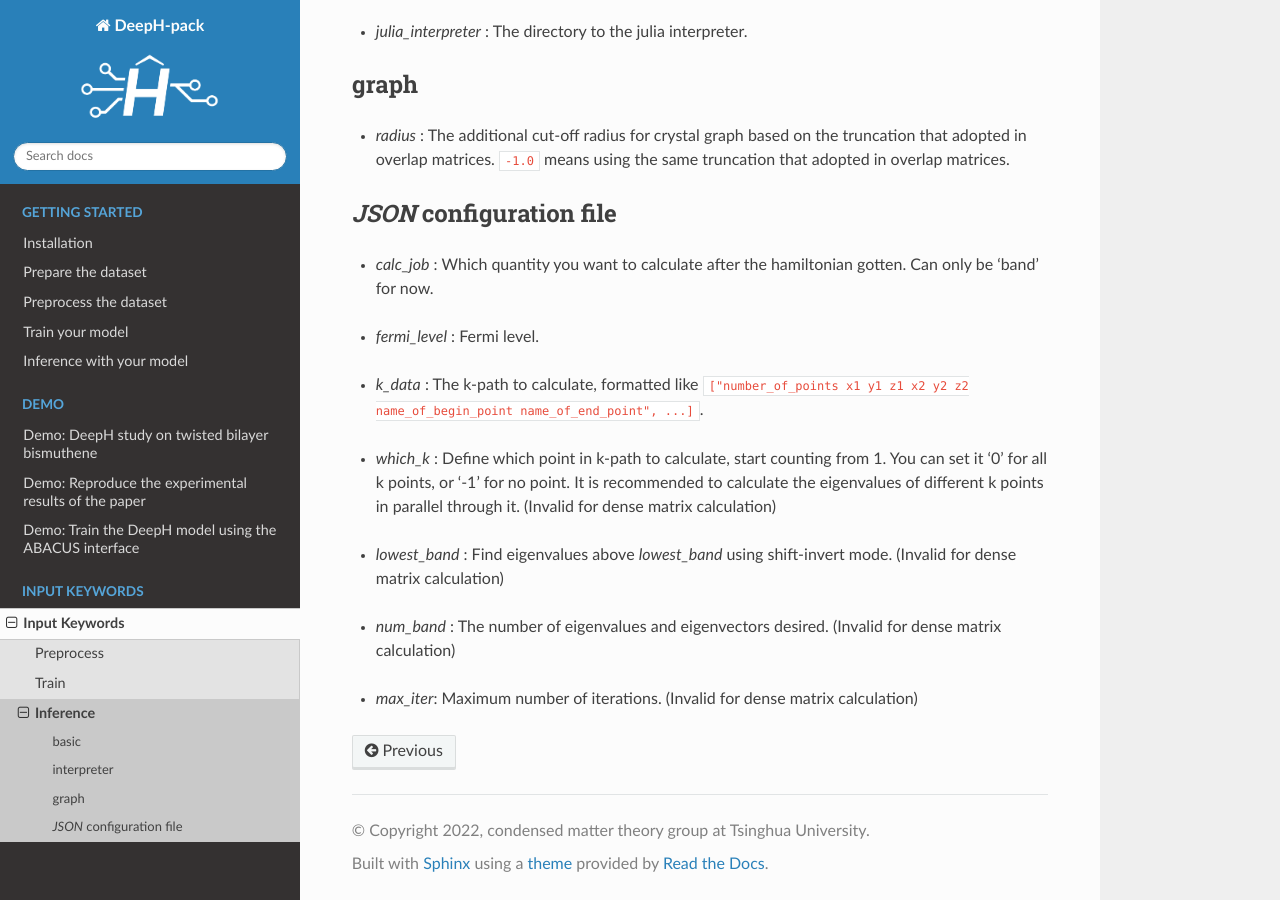
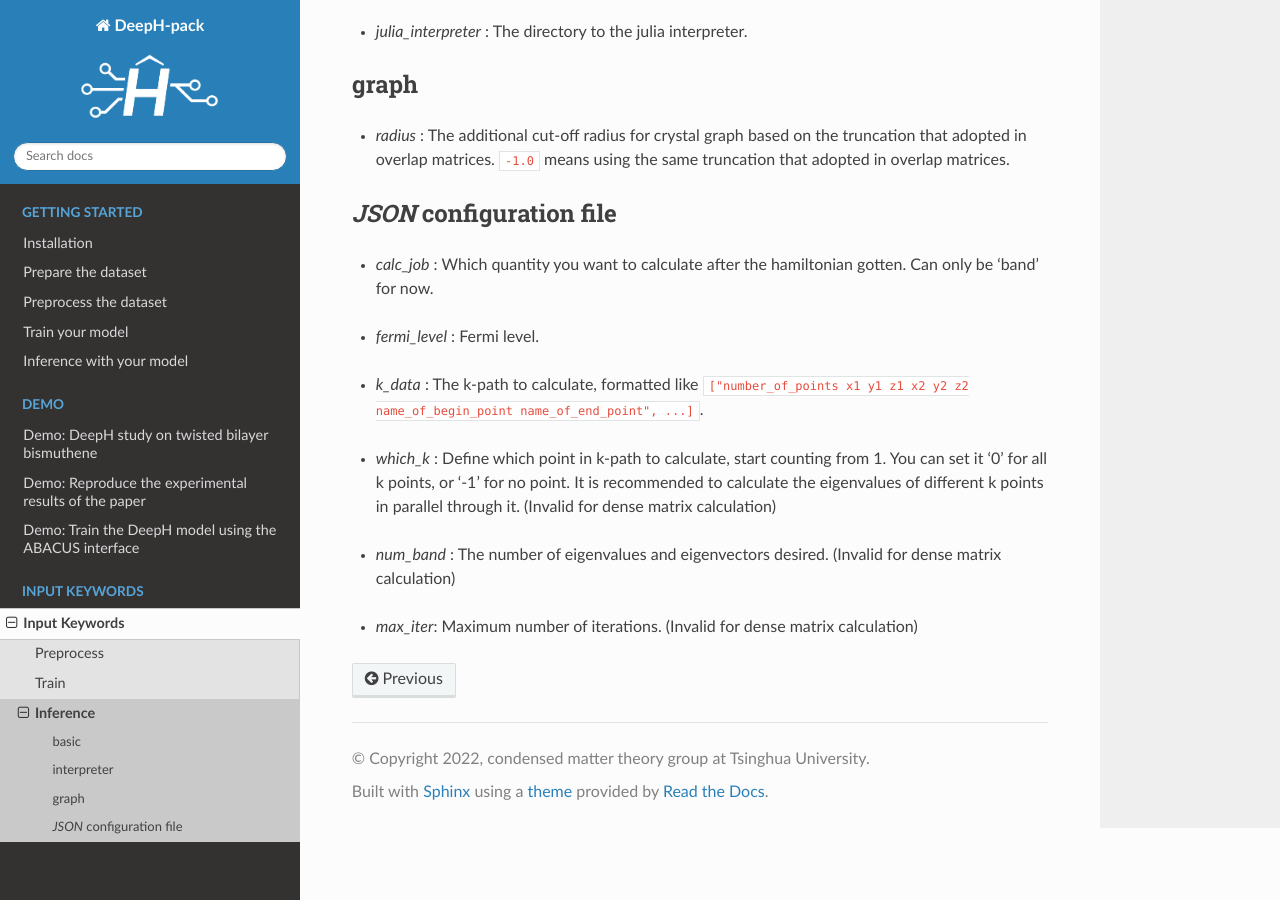
Before and after one commit to mzjb/DeepH-pack, a Sphinx documentation site: the page built from docs/source/keyword/inference.md, in a window 1280 px wide and 900 px high, scrolled down 909 px. Built offline with Sphinx 7.4.7 and the Read the Docs theme 2.0.0, drawn with Linux system fonts in a browser that asks for light colours.

```diff
--- a/docs/source/keyword/inference.md
+++ b/docs/source/keyword/inference.md
@@ -40,8 +40,6 @@
 
 + *which_k* : Define which point in k-path to calculate, start counting from 1. You can set it '0' for all k points, or '-1' for no point. It is recommended to calculate the eigenvalues of different k points in parallel through it. (Invalid for dense matrix calculation)
 
-- *lowest_band* : Find eigenvalues above *lowest_band* using shift-invert mode. (Invalid for dense matrix calculation)
+- *num_band* : The number of eigenvalues and eigenvectors desired. (Invalid for dense matrix calculation)
 
-+ *num_band* : The number of eigenvalues and eigenvectors desired. (Invalid for dense matrix calculation)
-
-- *max_iter*: Maximum number of iterations. (Invalid for dense matrix calculation)
++ *max_iter*: Maximum number of iterations. (Invalid for dense matrix calculation)
--- a/gen_example.py
+++ b/gen_example.py
@@ -780,7 +780,6 @@
   "calc_job": "band",
   "which_k": 0,
   "fermi_level": -3.594117550337986,
-  "lowest_band": -0.3,
   "max_iter": 300,
   "num_band": 50,
   "k_data": ["20 0.3333333333333333 0.6666666666666667 0 0 0 0 K Γ", "20 0 0 0 0.5 0.5 0 Γ M", "15 0.5 0.5 0 0.6666666666666667 0.3333333333333333 0 M K'"]
```
Also changed, not shown: 3 other files.
